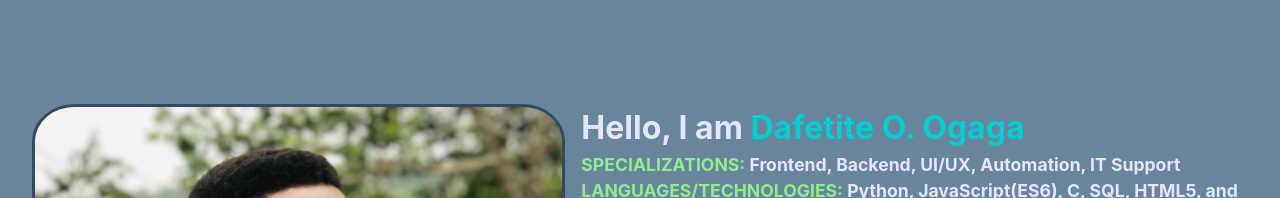
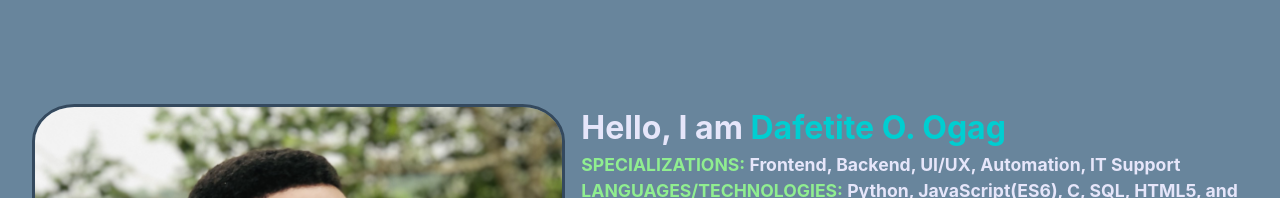
Before and after one commit to DafetiteOgaga/dafetite, a React (Create React App) app: page / in a window 1280 px wide. Shown: the top 198 px of the page. Built offline with nearby package versions, Linux system fonts and the light colour scheme.

Commit message:
test: confirm updates

```diff
--- a/src/components/LandingSection.js
+++ b/src/components/LandingSection.js
@@ -64,7 +64,7 @@ const StyledPhotoBox = styled.div`
   }
 `;
 
-const name = "Dafetite O. Ogaga";
+const name = "Dafetite O. Ogag";
 const LandingSection = () => (
   <div className="pad display">
      <StyledPhotoBox>
```
